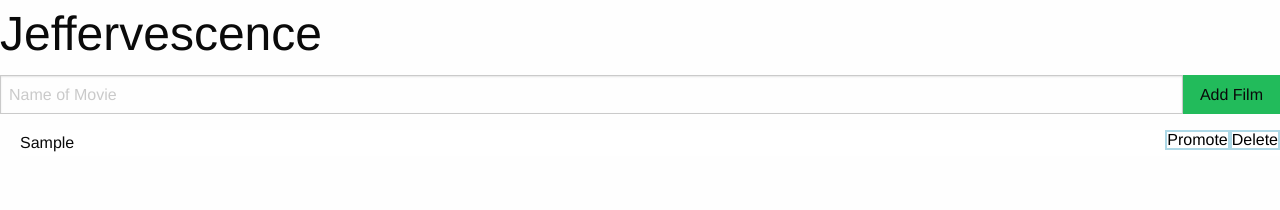
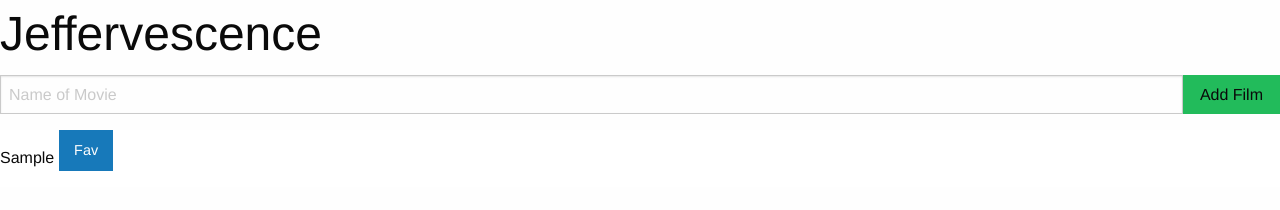
Before and after one commit to BrandonLoi/jeffervescence, a plain HTML site: page index.html in a window 1280 px wide. Both pictures are taken after typing "Sample" into the empty fields and a click on the button "Add Film". Drawn offline with nearby package versions, Linux system fonts and the light colour scheme.

Commit message:
Clone a template to build list items

```diff
--- a/app.css
+++ b/app.css
@@ -8,3 +8,7 @@ li>button {
   border-radius: 8px;
   float: right;
 }
+
+.template {
+  visibility: hidden;
+}
--- a/app.js
+++ b/app.js
@@ -6,6 +6,7 @@ const app = {
     document
     .querySelector(selectors.formSelector)
     .addEventListener('submit', this.addFlick.bind(this))
+    this.template = document.querySelector(selectors.templateSelector)
 
   },
 
@@ -22,21 +23,22 @@ const app = {
   },
 
   buildListItem(flick) {
-    const item = document.createElement('li')
-    const pButton = document.createElement('button')
-    const dButton = document.createElement('button')
-    item.textContent = flick.name
+    const item = this.template.cloneNode(true)
+    item.classList.remove('template')
     item.dataset.id = flick.id
-    pButton.innerHTML = 'Promote';
-    dButton.innerHTML = 'Delete'
-    pButton.type = 'button'
-    dButton.type = 'button'
+    item.querySelector('.flick-name').textContent = flick.name
+    // const pButton = document.createElement('button')
+    // const dButton = document.createElement('button')
+    // pButton.innerHTML = 'Promote';
+    // dButton.innerHTML = 'Delete'
+    // pButton.type = 'button'
+    // dButton.type = 'button'
+    //
+    // item.appendChild(dButton)
+    // item.appendChild(pButton)
 
-    item.appendChild(dButton)
-    item.appendChild(pButton)
-
-    pButton.addEventListener('click', this.promote)
-    dButton.addEventListener('click', this.del)
+    // pButton.addEventListener('click', this.promote)
+    // dButton.addEventListener('click', this.del)
 
     //this.list.appendChild(item)
     this.list.insertBefore(item, this.list.firstChild)
@@ -63,5 +65,6 @@ const app = {
 
 app.init({
   formSelector: '#flick-form',
-  listSelector: '#flick-list'
+  listSelector: '#flick-list',
+  templateSelector: '.flick.template',
 })
--- a/index.html
+++ b/index.html
@@ -30,7 +30,14 @@
 
     <div class="row">
       <div class="medium-8 offset-2 column">
-        <ul id="flick-list"></ul>
+        <ul id="flick-list" class="no-bullet">
+          <li class="flick template">
+            <span class="flick-name"></span>
+            <span class="actions">
+              <button class="fav button">Fav</button>
+            </span>
+          </li>
+        </ul>
       </div>
     </div>
 
```
